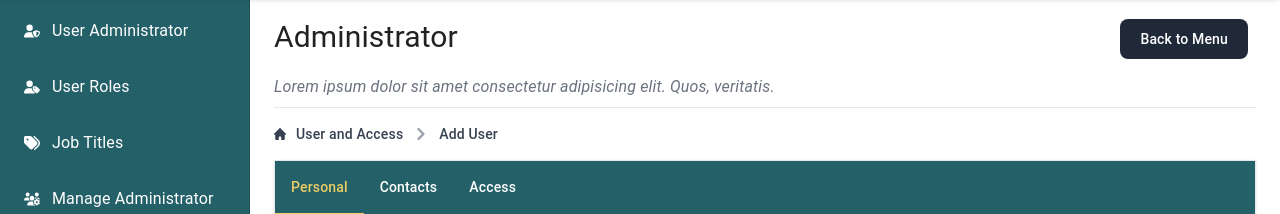
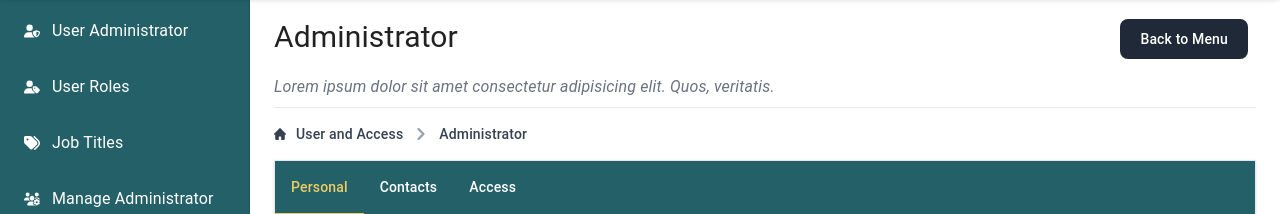
Before and after one commit to estrabillojm/clinic-management-ui, a React (Vite) app: page /administrator in a window 1280 px wide. Shown: the part 69-283 px from the top of the page. Built offline with nearby package versions, Linux system fonts and the light colour scheme; no server answers; sample sign-in values are in the browser's storage.

Commit message:
props in breadcrumbs

```diff
--- a/src/features/components/Breadcrumb.tsx
+++ b/src/features/components/Breadcrumb.tsx
@@ -1,4 +1,8 @@
-export const Breadcrumb = () => {
+type Props = {
+  title: string
+}
+
+export const Breadcrumb = ({ title } : Props) => {
   return (
     <nav className="flex mt-2" aria-label="Breadcrumb">
     <ol className="inline-flex items-center space-x-1 md:space-x-2 rtl:space-x-reverse">
@@ -15,7 +19,7 @@ export const Breadcrumb = () => {
             <svg className="rtl:rotate-180 w-3 h-3 text-gray-400 mx-1" aria-hidden="true" xmlns="http://www.w3.org/2000/svg" fill="none" viewBox="0 0 6 10">
             <path stroke="currentColor" strokeLinecap="round" strokeLinejoin="round" strokeWidth="2" d="m1 9 4-4-4-4"/>
             </svg>
-            <a href="#" className="ms-1 text-sm font-medium text-gray-700 hover:text-blue-600 md:ms-2 dark:text-gray-400 dark:hover:text-white">Add User</a>
+            <a href="#" className="ms-1 text-sm font-medium text-gray-700 hover:text-blue-600 md:ms-2 dark:text-gray-400 dark:hover:text-white">{title}</a>
         </div>
         </li>
     </ol>
--- a/src/features/components/Header.tsx
+++ b/src/features/components/Header.tsx
@@ -17,7 +17,7 @@ export const Header = ({...props}:headerProps) => {
         </div>
         <span className="text-md text-gray-500 italic">{props.description}</span>
         <hr className="h-px bg-gray-200 border-0 dark:bg-gray-700"></hr>
-        <Breadcrumb />
+        <Breadcrumb title={props.title}/>
     </div>
   )
 }
```
